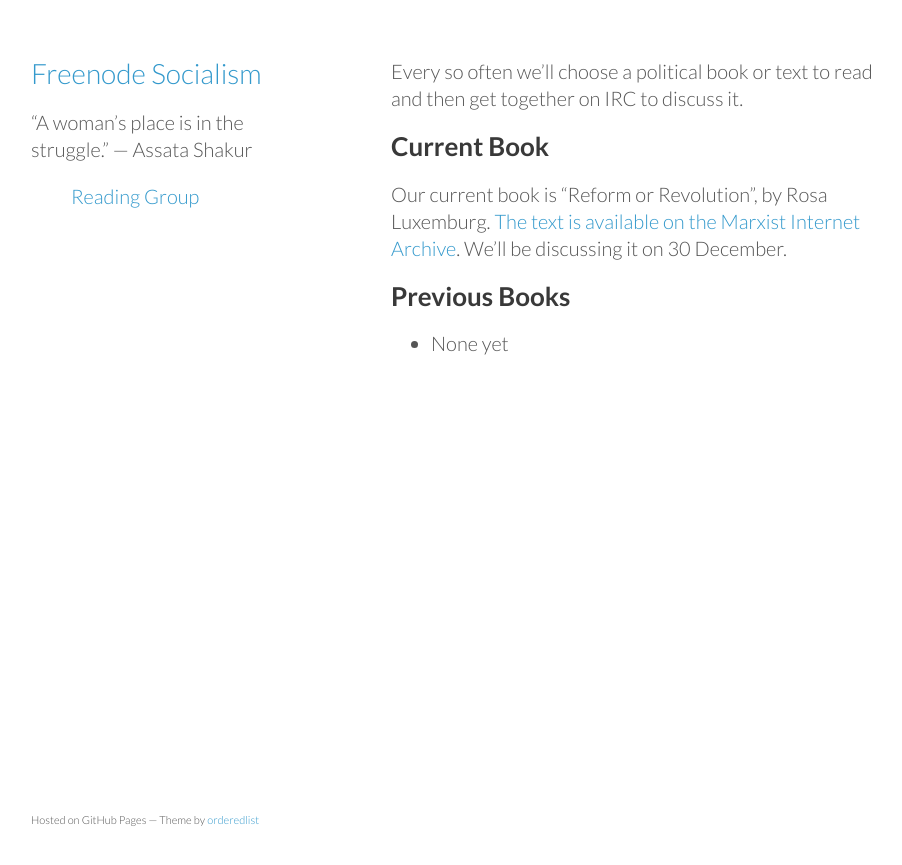
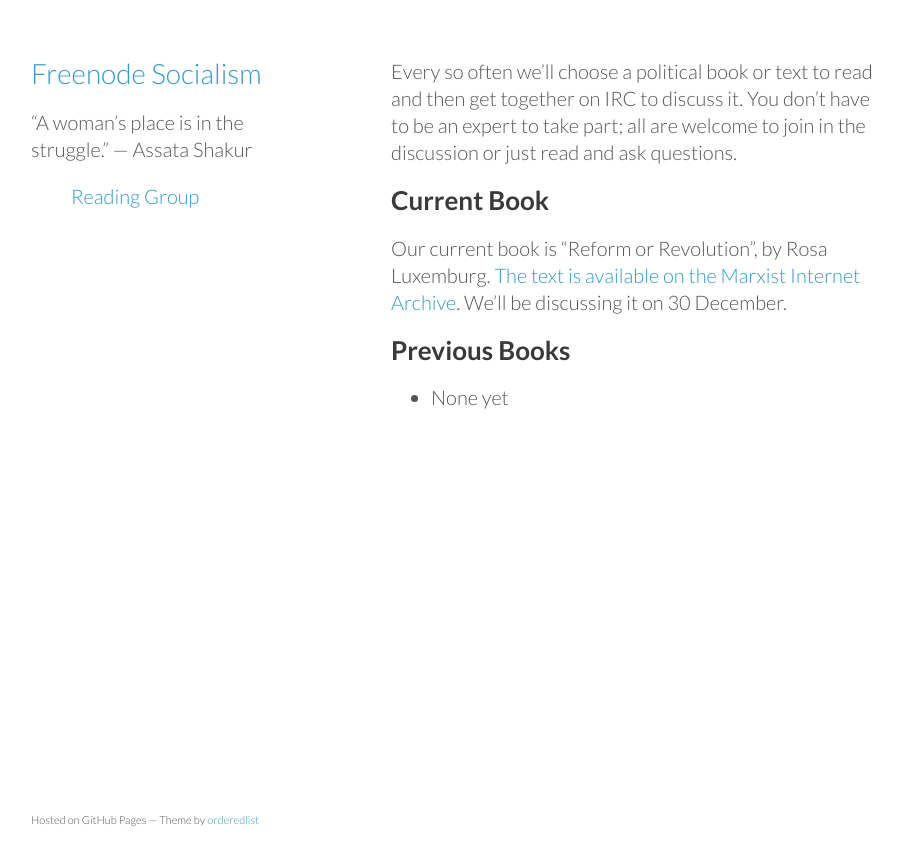
Before and after one commit to freenode-socialism/freenode-socialism.github.io, a Jekyll site: the page built from reading/index.md, in a window 1280 px wide. Shown: the top 865 px of the page, without its empty margins (179-1081 px from the left). Built offline with Jekyll 4.4.1, drawn with Linux system fonts in a browser that asks for light colours.

Commit message:
Try to make clear that the reading group is not exclusive to 'experts'

```diff
--- a/reading/index.md
+++ b/reading/index.md
@@ -3,7 +3,7 @@
 title: Reading Group
 ---
 
-Every so often we’ll choose a political book or text to read and then get together on IRC to discuss it.
+Every so often we’ll choose a political book or text to read and then get together on IRC to discuss it. You don’t have to be an expert to take part; all are welcome to join in the discussion or just read and ask questions.
 
 ## Current Book
 
```
